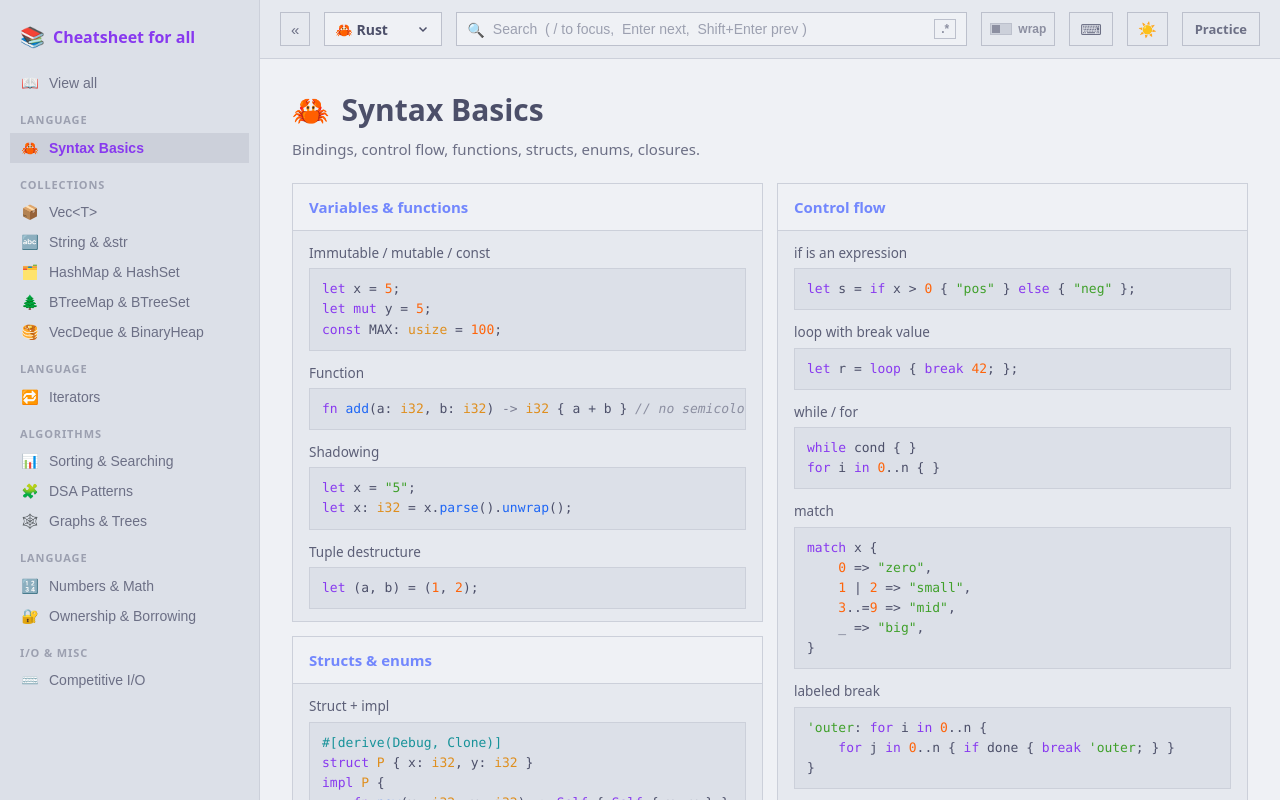
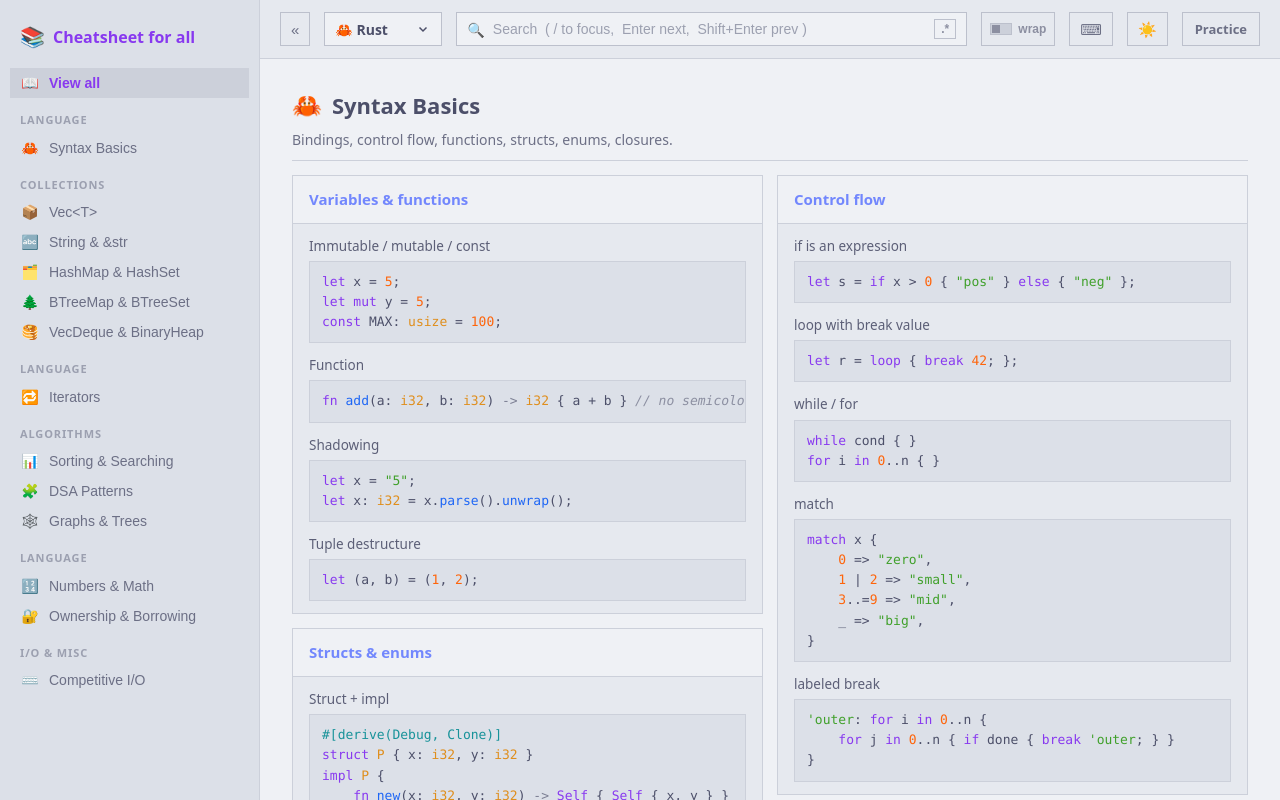
Before and after one commit to PiyushXCoder/cheatsheet_for_all, a React (Vite) app: page / in a window 1280 px wide. Built offline with nearby package versions, Linux system fonts and the light colour scheme.

Commit message:
Set default page to all cheatsheets view

```diff
--- a/src/App.jsx
+++ b/src/App.jsx
@@ -33,7 +33,7 @@ export default function App() {
 
   const [activeId, setActiveId] = useQueryState(
     "page",
-    parseAsString.withDefault(sheetsFor(DEFAULT_LANG)[0]?.id ?? ALL_ID),
+    parseAsString.withDefault(ALL_ID),
   );
   const [query, setQuery] = useQueryState("q", parseAsString.withDefault(""));
   const [useRegex, setUseRegex] = useQueryState(
```
